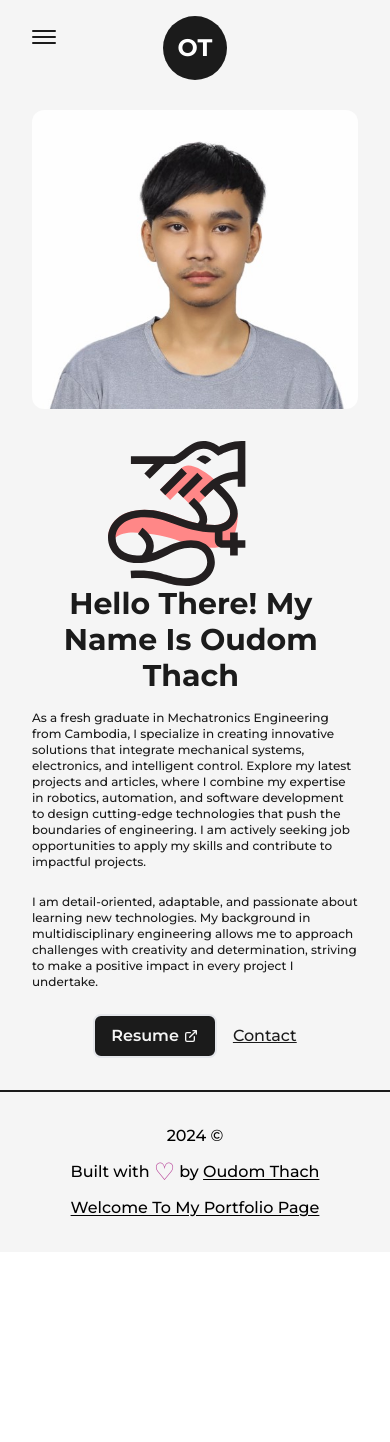
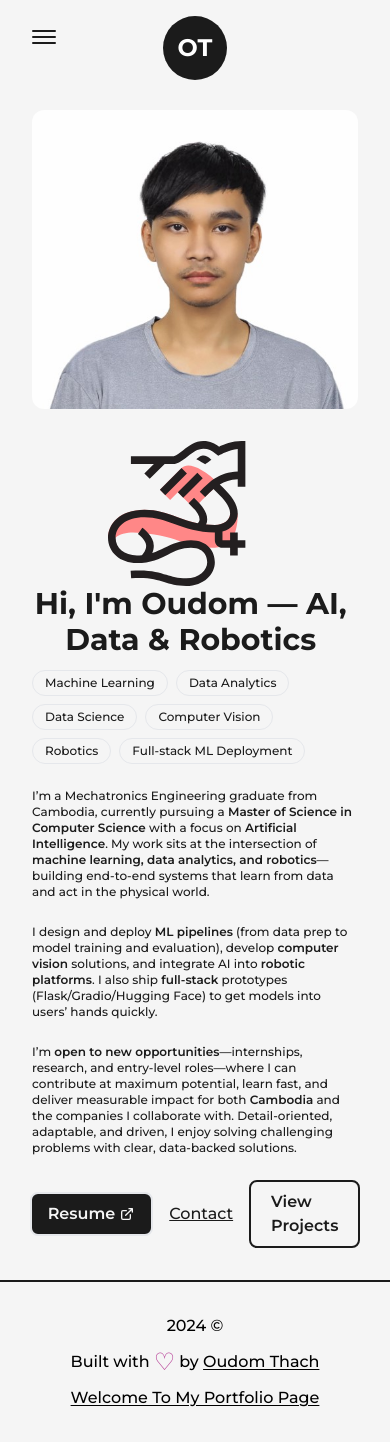
Before and after one commit to DukeDick/OudomThachPortfolio, a Next.js app: page / in a window 390 px wide. Before the commit the page ends 1252 px from the top, so only its background shows below. Built offline with nearby package versions, Linux system fonts and the light colour scheme.

Commit message:
Update index.js

```diff
--- a/src/pages/index.js
+++ b/src/pages/index.js
@@ -13,15 +13,15 @@ export default function Home() {
   return (
     <>
       <Head>
-                <title>My Personal Portfolio</title>
+        <title>Oudom Thach — AI & Robotics Portfolio</title>
         <meta
           name="description"
-                    content="Explore my journey as a fresh graduate in Mechatronics Engineering, showcasing innovative projects and technical articles on robotics, AI, and automation. Discover my latest projects in robotics design, software integration, and control systems, highlighting my skills as an aspiring engineer with a passion for creating impactful solutions in mechatronics and beyond."
+          content="Oudom Thach — Mechatronics graduate and M.S. in Computer Science (AI) candidate. Projects in machine learning, data analytics, computer vision, robotics, and full-stack deployment. Open to opportunities to create real-world impact for Cambodia and forward-thinking companies."
         />
       </Head>
 
       <TransitionEffect />
-            <article className={`flex min-h-screen items-center text-dark dark:text-light sm:items-start`}>
+      <article className="flex min-h-screen items-center text-dark dark:text-light sm:items-start">
         <Layout className="!pt-0 md:!pt-2 sm:!pt-9">
           <div className="flex w-full items-start justify-between md:flex-col">
             {/* Profile Image Section */}
@@ -39,7 +39,7 @@ export default function Home() {
               <Image
                 src={dragonSvg}
                 alt="Decorative Dragon"
-                                className="w-2/3 h-auto object-contain" // Further reduced width
+                className="w-2/3 h-auto object-contain"
                 priority
               />
             </div>
@@ -47,15 +47,54 @@ export default function Home() {
             {/* Text Content Section */}
             <div className="flex w-1/2 flex-col items-center self-center lg:w-full">
               <AnimatedText
-                                text="Hello there! My name is Oudom Thach"
+                text="Hi, I'm Oudom — AI, Data & Robotics"
                 className="!text-left !text-6xl xl:!text-5xl lg:!text-center lg:!text-6xl md:!text-5xl sm:!text-3xl"
               />
-                            {/* Split the paragraph into two sections for better readability */}
+
+              {/* Pill highlights */}
+              <div className="mt-3 mb-2 flex flex-wrap gap-2 self-start lg:self-center">
+                {[
+                  "Machine Learning",
+                  "Data Analytics",
+                  "Data Science",
+                  "Computer Vision",
+                  "Robotics",
+                  "Full-stack ML Deployment"
+                ].map((tag) => (
+                  <span
+                    key={tag}
+                    className="rounded-full border px-3 py-1 text-xs font-medium dark:border-light/30 dark:text-light/90"
+                  >
+                    {tag}
+                  </span>
+                ))}
+              </div>
+
+              {/* Intro paragraphs */}
               <p className="mb-6 mt-4 text-base font-medium md:text-sm sm:!text-xs">
-                                As a fresh graduate in Mechatronics Engineering from Cambodia, I specialize in creating innovative solutions that integrate mechanical systems, electronics, and intelligent control. Explore my latest projects and articles, where I combine my expertise in robotics, automation, and software development to design cutting-edge technologies that push the boundaries of engineering. I am actively seeking job opportunities to apply my skills and contribute to impactful projects.
+                I’m a Mechatronics Engineering graduate from Cambodia, currently
+                pursuing a <span className="font-semibold">Master of Science in Computer Science</span> with a
+                focus on <span className="font-semibold">Artificial Intelligence</span>. My work sits at the
+                intersection of <span className="font-semibold">machine learning, data analytics, and robotics</span>—
+                building end-to-end systems that learn from data and act in the
+                physical world.
               </p>
+
+              <p className="mb-6 text-base font-medium md:text-sm sm:!text-xs">
+                I design and deploy <span className="font-semibold">ML pipelines</span> (from data prep to model
+                training and evaluation), develop <span className="font-semibold">computer vision</span> solutions,
+                and integrate AI into <span className="font-semibold">robotic platforms</span>. I also ship
+                <span className="font-semibold"> full-stack</span> prototypes (Flask/Gradio/Hugging Face) to get
+                models into users’ hands quickly.
+              </p>
+
               <p className="mb-4 text-base font-medium md:text-sm sm:!text-xs">
-                                I am detail-oriented, adaptable, and passionate about learning new technologies. My background in multidisciplinary engineering allows me to approach challenges with creativity and determination, striving to make a positive impact in every project I undertake.
+                I’m <span className="font-semibold">open to new opportunities</span>—internships, research,
+                and entry-level roles—where I can contribute at maximum potential,
+                learn fast, and deliver measurable impact for both
+                <span className="font-semibold"> Cambodia</span> and the companies I collaborate with.
+                Detail-oriented, adaptable, and driven, I enjoy solving
+                challenging problems with clear, data-backed solutions.
               </p>
 
               <div className="mt-2 flex items-center self-start lg:self-center">
@@ -68,19 +107,25 @@ export default function Home() {
                     md:p-2 md:px-4 md:text-base
                   `}
                   download
+                  aria-label="Download resume"
                 >
                   Resume <LinkArrow className="ml-1 !w-6 md:!w-4" />
                 </Link>
 
-                                {/* Updated Contact Link */}
-                                <Link href="mailto:oudom.thachreal2000[at]gmail.com"
+                <Link
+                  href="mailto:oudom.thachreal2000@gmail.com"
                   className="ml-4 text-lg font-medium capitalize text-dark underline dark:text-light md:text-base"
-                                    onClick={(e) => {
-                                        e.preventDefault();
-                                        window.location.href = 'mailto:' + 'oudom.thachreal2000' + '@gmail.com';
-                                    }}
+                  aria-label="Contact Oudom via email"
                 >
                   Contact
+                </Link>
+
+                <Link
+                  href="/projects"
+                  className="ml-4 rounded-lg border-2 border-dark px-5 py-2 text-lg font-semibold capitalize text-dark hover:bg-dark hover:text-light dark:border-light dark:text-light dark:hover:bg-light dark:hover:text-dark md:text-base"
+                  aria-label="View projects"
+                >
+                  View Projects
                 </Link>
               </div>
             </div>
@@ -88,7 +133,7 @@ export default function Home() {
         </Layout>
 
         <div className="absolute right-8 bottom-8 inline-block w-24 md:hidden">
-                    <Image className="relative h-auto w-full" src={lightBulb} alt="Oudom Thach" />
+          <Image className="relative h-auto w-full" src={lightBulb} alt="Light bulb icon" />
         </div>
       </article>
     </>
```
Lines whose indentation alone changed are shown as unchanged.
